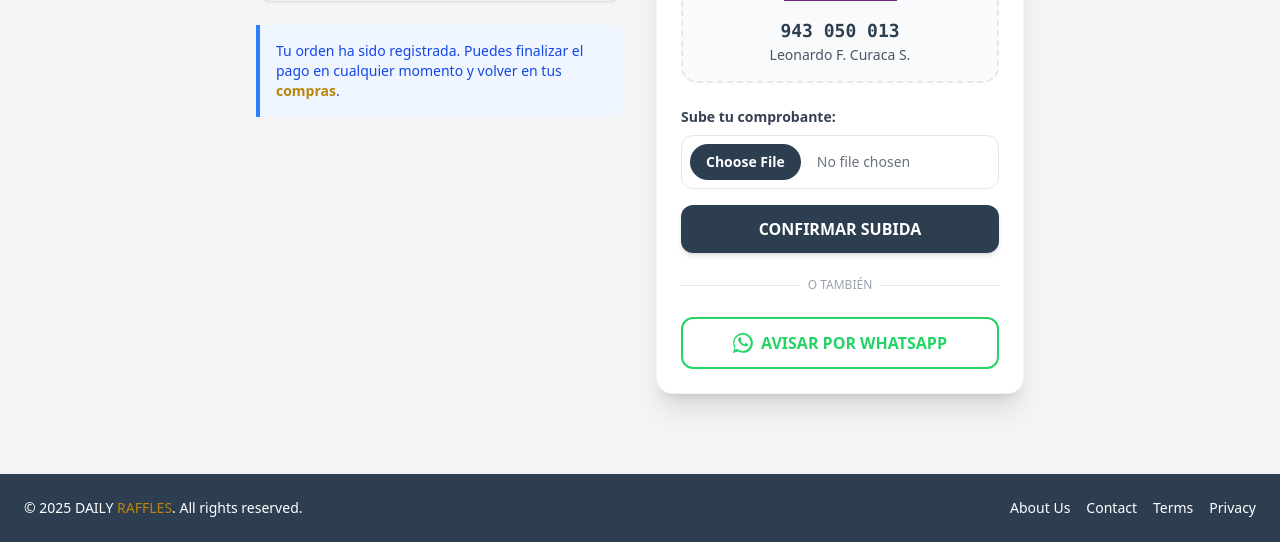
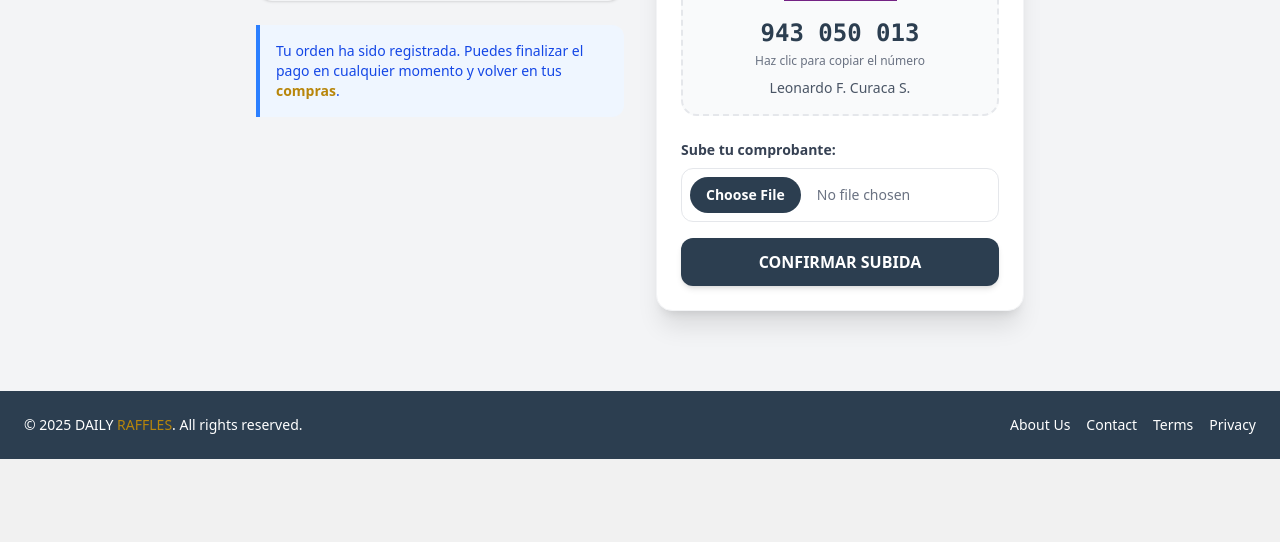
Before and after one commit to LeonardoCuraca/rifas24, a Django app: template payments/templates/payments/order.html in a window 1280 px wide. Shown: the part 466-1008 px from the top of the page. After the commit the page ends 925 px from the top, so only its background shows below. Run offline with Django 5.2, Linux system fonts and the light colour scheme; the template is opened without the code that fills it, so the values that code supplies are empty; some libraries are stand-ins or nearby versions.

Commit message:
redirect url and manual payment improvements

```diff
--- a/payments/templates/payments/order.html
+++ b/payments/templates/payments/order.html
@@ -46,13 +46,74 @@
             </div>
 
             <div class="bg-white rounded-2xl shadow-xl border border-gray-100 p-6 flex flex-col items-center">
+
+                {% if order.payment_proof %}
+                    <div class="text-center w-full">
+                        <div class="bg-yellow-50 border border-yellow-200 rounded-2xl p-6 mb-6">
+                            <div class="flex justify-center mb-4">
+                                <span class="relative flex h-12 w-12">
+                                    <span class="animate-ping absolute inline-flex h-full w-full rounded-full bg-yellow-400 opacity-75"></span>
+                                    <span class="relative inline-flex rounded-full h-12 w-12 bg-yellow-500 items-center justify-center">
+                                        <svg class="w-6 h-6 text-white" fill="none" stroke="currentColor" viewBox="0 0 24 24">
+                                            <path stroke-linecap="round" stroke-linejoin="round" stroke-width="2" d="M12 8v4l3 3m6-3a9 9 0 11-18 0 9 9 0 0118 0z"></path>
+                                        </svg>
+                                    </span>
+                                </span>
+                            </div>
+                            <h3 class="text-xl font-bold text-yellow-800 mb-2">Pago en Revisión</h3>
+                            <p class="text-yellow-700 text-sm">
+                                Hemos recibido tu comprobante. Nuestro equipo validará el depósito en un plazo máximo de 15 minutos.
+                            </p>
+                        </div>
+
+                        <div class="space-y-4">
+                            <p class="text-xs font-bold text-gray-400 uppercase tracking-widest">Tu comprobante enviado:</p>
+                            <div class="relative group">
+                                <img src="{{ order.payment_proof.url }}" alt="Comprobante enviado"
+                                     class="w-full max-h-64 object-cover rounded-xl border border-gray-200 shadow-sm transition-transform group-hover:scale-[1.01]">
+                            </div>
+
+                            <a href="{% url 'website:my_purchases' %}" class="block w-full bg-gray-100 text-gray-700 py-3 rounded-xl font-bold hover:bg-gray-200 transition-colors">
+                                VOLVER A MIS COMPRAS
+                            </a>
+                        </div>
+                    </div>
+
+                {% else %}
                     <img src="{% static 'img/yape.png' %}" alt="Yape" class="h-10 mb-4">
 
-                <div class="bg-gray-50 p-4 rounded-2xl border-2 border-dashed border-gray-200 mb-6 w-full text-center">
+                    <div class="bg-gray-50 p-4 rounded-2xl border-2 border-dashed border-gray-200 mb-6 w-full text-center"
+                        x-data="{ copied: false, phone: '943 050 013' }">
+
                         <img src="{% static 'img/qr-yape.jpeg' %}" alt="QR Yape" class="w-40 h-40 mx-auto object-contain mb-4">
+
                         <div class="text-sm">
-                        <p class="font-mono font-bold text-primary text-lg">943 050 013</p>
-                        <p class="text-gray-600">Leonardo F. Curaca S.</p>
+                            <div @click="
+                                    navigator.clipboard.writeText(phone);
+                                    copied = true;
+                                    setTimeout(() => copied = false, 2000)
+                                "
+                                class="relative inline-block cursor-pointer group"
+                                title="Click para copiar">
+
+                                <p class="font-mono font-bold text-primary text-2xl transition-all group-hover:scale-110"
+                                :class="copied ? 'text-green-600' : 'text-primary'">
+                                    <span x-text="phone"></span>
+                                </p>
+
+                                <template x-if="copied">
+                                    <span class="absolute -top-8 left-1/2 -translate-x-1/2 bg-green-600 text-white text-xs py-1 px-2 rounded-lg shadow-lg">
+                                        ¡Copiado!
+                                    </span>
+                                </template>
+
+                                <p class="text-gray-500 text-xs mt-1 group-hover:text-primary transition-colors">
+                                    <span x-show="!copied">Haz clic para copiar el número</span>
+                                    <span x-show="copied" class="text-green-600 font-bold">¡Listo!</span>
+                                </p>
+                            </div>
+
+                            <p class="text-gray-600 mt-2">Leonardo F. Curaca S.</p>
                         </div>
                     </div>
 
@@ -69,18 +130,7 @@
                             CONFIRMAR SUBIDA
                         </button>
                     </form>
-
-                <div class="relative w-full my-6">
-                    <div class="absolute inset-0 flex items-center"><span class="w-full border-t border-gray-200"></span></div>
-                    <div class="relative flex justify-center text-xs uppercase"><span class="bg-white px-2 text-gray-400">O también</span></div>
-                </div>
-
-                <a href="https://wa.me/51943050013?text=Hola!%20Acabo%20de%20pagar%20S/%20{{ order.total_price|floatformat:2 }}%20por%20la%20orden%20{{ order.id }}."
-                   target="_blank"
-                   class="w-full border-2 border-[#25D366] text-[#25D366] py-3 rounded-xl font-bold flex items-center justify-center transition-all hover:bg-[#25D366] hover:text-white">
-                    <svg class="w-5 h-5 mr-2" fill="currentColor" viewBox="0 0 24 24"><path d="M.057 24l1.687-6.163c-1.041-1.804-1.588-3.849-1.587-5.946.003-6.556 5.338-11.891 11.893-11.891 3.181.001 6.167 1.24 8.413 3.488 2.245 2.248 3.481 5.236 3.48 8.417-.003 6.557-5.338 11.892-11.893 11.892-1.997-.001-3.951-.5-5.688-1.448l-6.305 1.652zm6.599-3.835c1.554.92 3.12 1.403 4.769 1.403 5.4 0 9.792-4.393 9.795-9.794.002-2.618-1.018-5.079-2.873-6.934s-4.318-2.875-6.937-2.875c-5.4 0-9.792 4.393-9.795 9.794-.001 1.761.47 3.411 1.363 4.887l-.903 3.3 3.381-.886zm10.741-7.145c-.29-.145-1.714-.848-1.98-.944-.266-.096-.459-.145-.653.145-.193.291-.749.944-.919 1.138-.17.193-.339.217-.629.072-.29-.145-1.223-.45-2.33-1.439-.861-.767-1.442-1.715-1.611-2.005-.17-.29-.018-.447.127-.591.13-.13.29-.339.435-.508.145-.17.193-.29.29-.484.096-.193.048-.363-.024-.508-.072-.145-.653-1.573-.895-2.153-.235-.568-.475-.491-.653-.5h-.557c-.193 0-.508.072-.773.363-.266.291-1.015.993-1.015 2.422 0 1.429 1.039 2.81 1.185 3.003.145.193 2.044 3.122 4.951 4.379.691.299 1.231.478 1.651.611.693.22 1.325.189 1.823.115.556-.083 1.714-.701 1.956-1.38.242-.679.242-1.259.17-1.38-.072-.121-.266-.193-.556-.339z"/></svg>
-                    AVISAR POR WHATSAPP
-                </a>
+                {% endif %}
             </div>
         </div>
     </div>
--- a/website/templates/website/raffle/detail.html
+++ b/website/templates/website/raffle/detail.html
@@ -87,7 +87,7 @@
 
                         {% if not user.is_authenticated %}
                             <div class="bg-yellow-50 border border-yellow-200 text-yellow-800 px-4 py-3 rounded relative text-sm">
-                                Debes <a href="{% url 'login' %}" class="underline font-semibold hover:text-primary">iniciar sesión</a> para comprar.
+                                Debes <a href="{% url 'login' %}?next={{ request.get_full_path|urlencode }}" class="underline font-semibold hover:text-primary">iniciar sesión</a> o <a href="{% url 'website:register' %}?next={{ request.get_full_path|urlencode }}" class="underline font-semibold hover:text-primary">registrarte</a> para comprar.
                             </div>
                         {% else %}
                             <button type="submit" class="w-full bg-primary text-white py-4 rounded-md font-bold hover:bg-opacity-90 transition-all transform active:scale-[0.98] shadow-lg cursor-pointer uppercase tracking-wider">
```
Also changed, not shown: website/views.py (+13 -3 lines), theme/static/css/dist/styles.css. Lines whose indentation alone changed are shown as unchanged.
